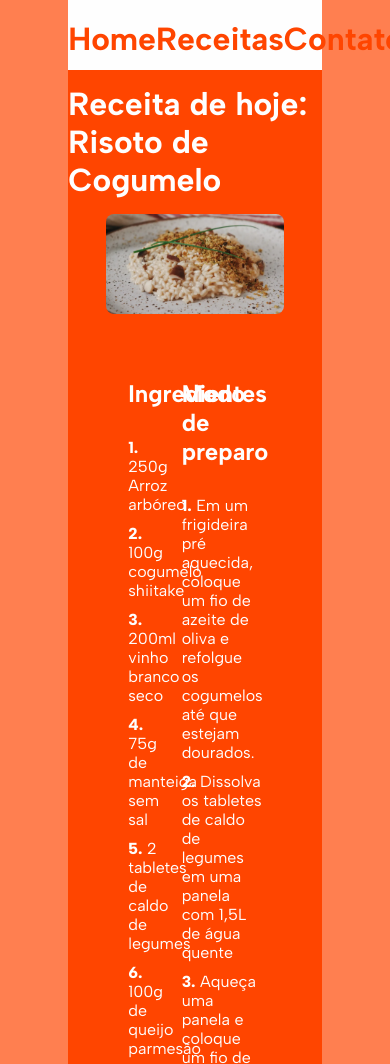
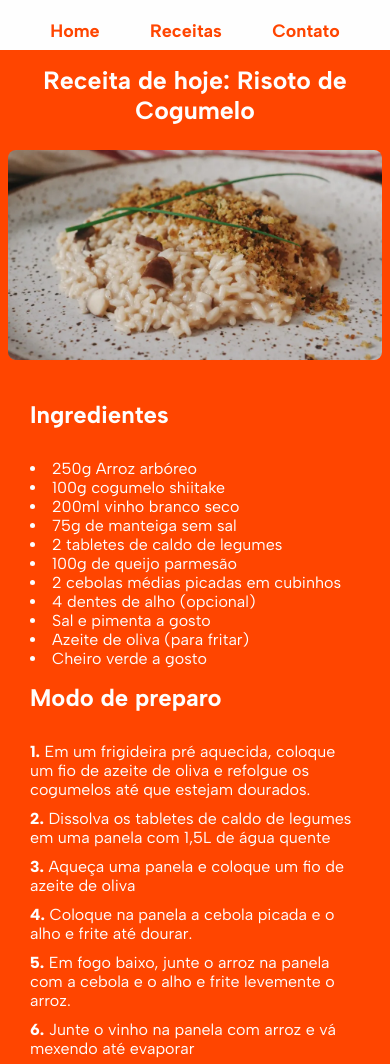
Before and after one commit to spaceadocs/uc02-aula15, a plain HTML site: page index.html in a window 390 px wide. Shown: the top 1064 px of the page. Drawn offline with Linux system fonts and the light colour scheme.

Commit message:
commit 16092032

```diff
--- a/styles.css
+++ b/styles.css
@@ -27,13 +27,13 @@ dd {
 
 body {
     font-family: 'Albert Sans', Arial, Helvetica, sans-serif;
+    /* unidade de medida vw - view width */
     width: 65vw;
     max-width: 65vw;
-    /* width: 1000px;
-  max-width: 1000px; */
-
+    /* unidade de medida vh - view height */
     height: auto;
-    background: coral;
+    background: rgb(131, 58, 180);
+    background: linear-gradient(90deg, rgb(226, 118, 16) 0%, rgb(235, 155, 51) 50%, rgb(219, 127, 7) 100%);
     margin: 0 auto;
     color: #fefefe;
 }
@@ -47,6 +47,7 @@ body {
 }
 
 #menu ul {
+    width: 100%;
     display: flex;
     /* flex-direction: row; */
     justify-content: space-around;
@@ -75,12 +76,14 @@ body {
     display: flex;
     flex-direction: column;
     align-items: center;
+    justify-items: center;
 }
 
 #titulo img {
-    width: 70%;
+    width: 96%;
     height: auto;
     border-radius: 8px;
+    margin: 10px 0;
 }
 
 #conteudo {
@@ -92,12 +95,12 @@ body {
     padding-bottom: 30px;
     display: grid;
     grid-template-columns: 30% 60%;
-
     gap: 10%;
 }
 
 #ingredientes,
 #modo-preparo {
+    width: 100%;
     display: flex;
     flex-direction: column;
     gap: 15px;
@@ -105,46 +108,57 @@ body {
 
 .margens-titulos {
     margin: 15px 0;
-
 }
 
-/* Alinhar os numeros da lista numerada de modo de preparo */
+#ingredientes ul li {
+    list-style-position: inside;
+}
 
-
+/* Alinhar os números da lista numerada de mode de preparo */
 #modo-preparo ol li {
     list-style-type: decimal;
     list-style-position: inside;
-
     margin-bottom: 10px;
 
-    &::last-child {
+    &:last-child {
         margin: 0;
     }
 
     &::marker {
         font-weight: 800;
     }
-
 }
 
-#ingredientes ul li {
-    list-style-type: decimal;
-    list-style-position: inside;
-
-    margin-bottom: 10px;
-
-    &::last-child {
-        margin: 0;
-        dl
+@media (max-width: 600px) {
+    body {
+        width: 100vw;
+        max-width: 100vw;
     }
 
-    &::marker {
-        font-weight: 800;
+    #menu {
+        height: 50px;
+    }
+
+    #menu ul {
+        justify-content: space-evenly;
+    }
+
+    #menu ul li a {
+        font-size: 18px;
+    }
+
+    #titulo h1 {
+        font-size: 25px;
+        text-align: center;
+    }
+
+    #conteudo {
+        width: 100%;
+        padding: 0;
+        display: flex;
+        flex-direction: column;
+        padding: 15px 30px;
+
     }
 
 }
-
-/* asdfasdfadsfads */
-
-
-/* teste comit novo 20 56 */
```
Also changed, not shown: index.html (indentation only).
